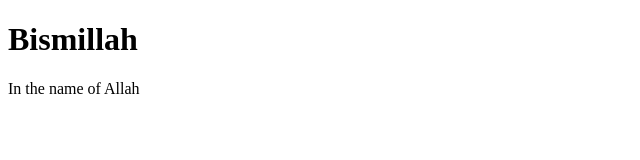
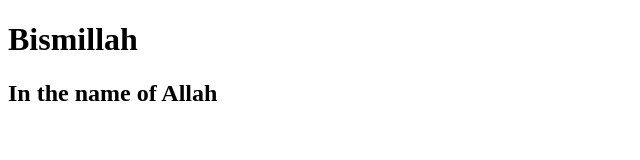
Before and after one commit to adnankhalid710/MudassarAftab, a plain HTML site: page index.html in a window 1280 px wide. Shown: the whole page, without its empty margins (0-640 px from the left). Drawn offline with Linux system fonts and the light colour scheme.

Commit message:
after update token and h2

```diff
--- a/index.html
+++ b/index.html
@@ -7,7 +7,7 @@
 </head>
 <body>
     <h1>Bismillah</h1>
-    In the name of Allah
+    <h2>In the name of Allah</h2>
 
 </body>
 </html>
```
